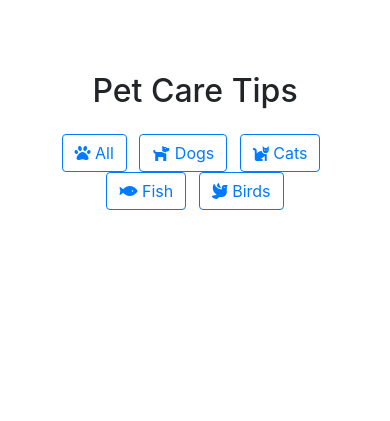
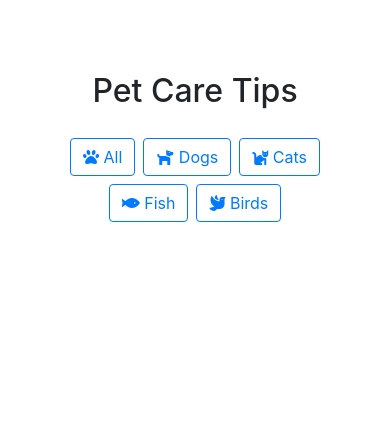
Before and after one commit to sahlaouiahmed/adopets_platform, a Django app: page /tips/ in a window 390 px wide. Shown: the part 120-541 px from the top of the page. Run offline with Django 4.2, Linux system fonts and the light colour scheme; data that the repository does not hold is empty; parts of the project's set-up code (start-up, migrations or seed data) failed here and were passed over; some libraries are stand-ins or nearby versions.

Commit message:
Update article_list.html
making the research buttons in article_list page more responsive on mobile screen

```diff
--- a/tips/templates/tips/article_list.html
+++ b/tips/templates/tips/article_list.html
@@ -6,23 +6,23 @@
     <h2 class="text-center mb-4">Pet Care Tips</h2>
     {% if user.is_authenticated %}
     <div class="text-center mb-4">
-        <a href="{% url 'add_article' %}" class="btn btn-success">Add New Article</a>
+        <a href="{% url 'add_article' %}" class="btn btn-success mb-2">Add New Article</a>
     </div>
     {% endif %}
-    <div class="text-center mb-4">
-        <a href="{% url 'article_list' %}" class="btn btn-outline-primary mr-2">
+    <div class="text-center mb-4 d-flex flex-wrap justify-content-center">
+        <a href="{% url 'article_list' %}" class="btn btn-outline-primary m-1">
             <i class="fas fa-paw"></i> All
         </a>
-        <a href="{% url 'article_list' %}?category=Dogs" class="btn btn-outline-primary mr-2">
+        <a href="{% url 'article_list' %}?category=Dogs" class="btn btn-outline-primary m-1">
             <i class="fas fa-dog"></i> Dogs
         </a>
-        <a href="{% url 'article_list' %}?category=Cats" class="btn btn-outline-primary mr-2">
+        <a href="{% url 'article_list' %}?category=Cats" class="btn btn-outline-primary m-1">
             <i class="fas fa-cat"></i> Cats
         </a>
-        <a href="{% url 'article_list' %}?category=Fish" class="btn btn-outline-primary mr-2">
+        <a href="{% url 'article_list' %}?category=Fish" class="btn btn-outline-primary m-1">
             <i class="fas fa-fish"></i> Fish
         </a>
-        <a href="{% url 'article_list' %}?category=Birds" class="btn btn-outline-primary">
+        <a href="{% url 'article_list' %}?category=Birds" class="btn btn-outline-primary m-1">
             <i class="fas fa-dove"></i> Birds
         </a>
     </div>
```
